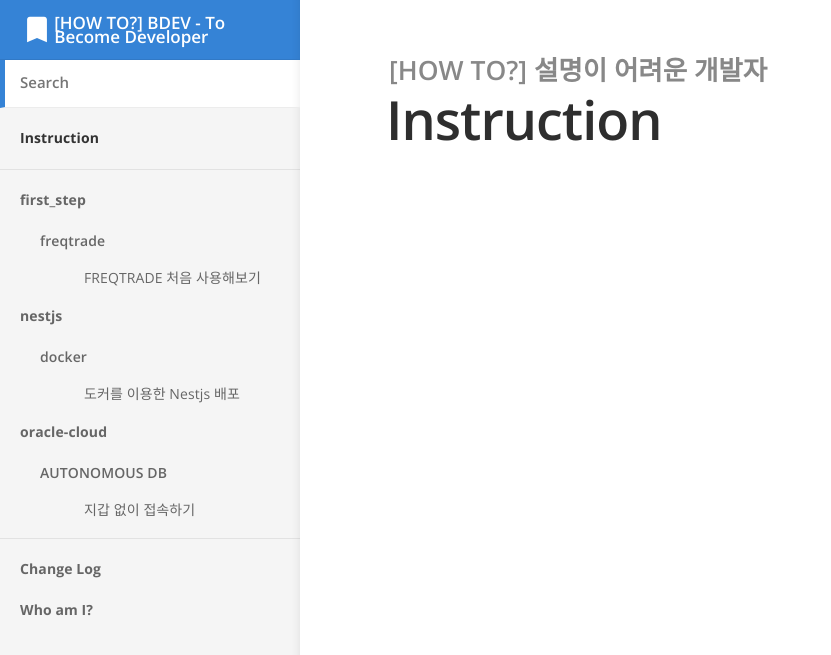
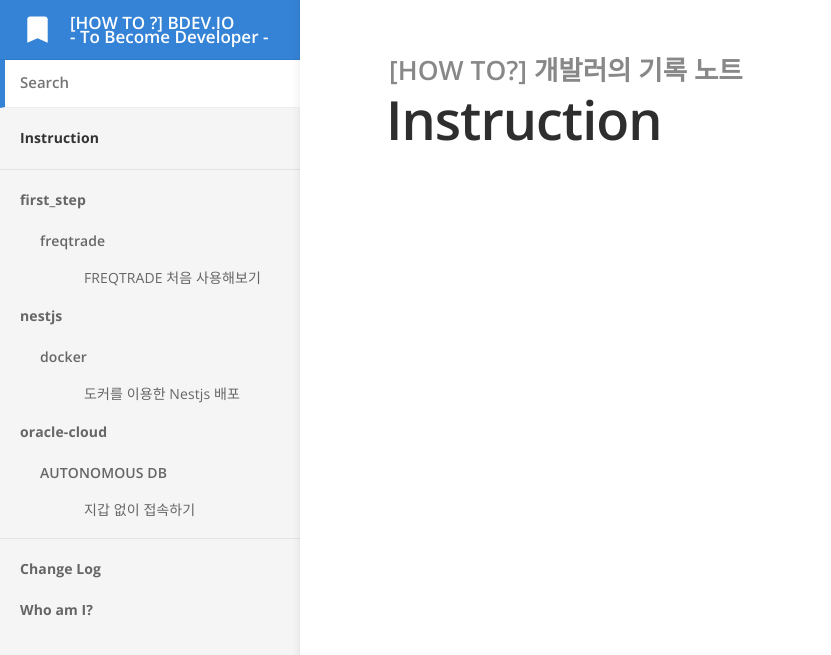
Before and after one commit to shellcodesniper/how_to_series, a Jekyll site: the page built from index.md, in a window 1280 px wide. Shown: the top 655 px of the page, without its empty margins (0-831 px from the left). Built offline with Jekyll 4.4.1, drawn with Linux system fonts in a browser that asks for light colours.

Commit message:
Fix: Typo

```diff
--- a/_config.yml
+++ b/_config.yml
@@ -1,7 +1,7 @@
 # ----
 # Site
 
-title: "[HOW TO?] 설명이 어려운 개발자"
+title: "[HOW TO?] 개발러의 기록 노트"
 url: "https://bdev.io"
 baseurl:
 google_analytics_key:
@@ -9,7 +9,7 @@ show_full_navigation: true
 
 # Values for the jekyll-seo-tag gem (https://github.com/jekyll/jekyll-seo-tag)
 logo: /siteicon.png
-description: "설명이 힘든 개발자가 설명이 힘든 개발자를 위해 코드로 표현하는법"
+description: "설명이 힘든 개발자가 설명이 힘든 개발자를 위해 코드로 표현하는법. 꾸짖을 갈!"
 author:
   name: KUUWANGE
   email: shellcodesniper@gmail.com
--- a/_layouts/default.html
+++ b/_layouts/default.html
@@ -28,7 +28,9 @@
 		<header>
 			<h1>
 				<a href="{{ site.baseurl }}/"><img src="{{ site.baseurl }}/images/emblem.svg" width="40" height="40" alt="{{ site.title }} logo"></a>
-				 [HOW TO?] BDEV - To Become Developer
+        [HOW TO ?] BDEV.IO
+        <br/>
+        - To Become Developer -
 				<button type="button" class="open-nav" id="open-nav"></button>
 			</h1>
 
```
